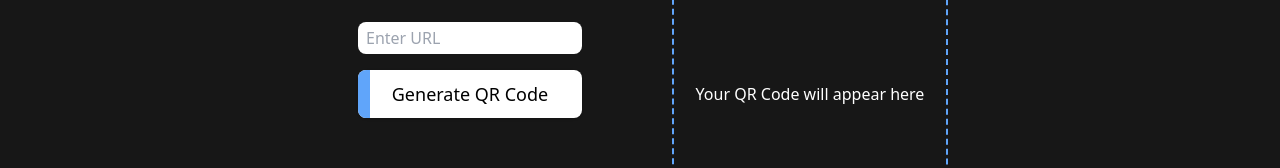
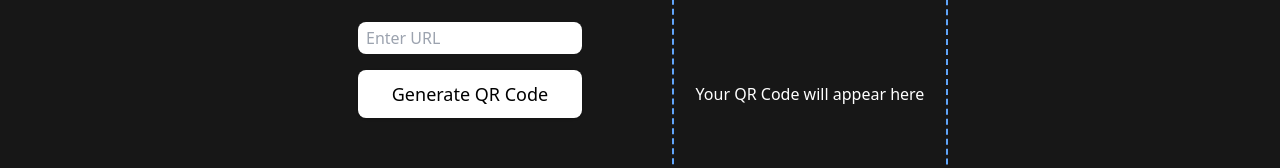
Before and after one commit to brysonbw/qr-code-generator, a React (Vite) app: page / in a window 1280 px wide. Shown: the part 294-462 px from the top of the page. Built offline with nearby package versions, Linux system fonts and the light colour scheme.

Commit message:
edit button styling

```diff
--- a/src/pages/home/Home.tsx
+++ b/src/pages/home/Home.tsx
@@ -49,19 +49,16 @@ function Home() {
                 <button
                   onClick={clearForm}
                   type="button"
-                  className="absolute inset-y-0 right-0 flex items-center pr-3"
+                  className="absolute inset-y-0 right-0 flex items-center lg:pr-3 pr-8"
                 >
                   {url !== '' && <XMarkIcon className="x-5 h-5 text-black" />}
                 </button>
               </div>
               <button
                 type="submit"
-                className="group relative h-12 w-56 overflow-hidden rounded-lg bg-white text-lg shadow mb-4"
+                className="group relative h-12 w-56 font-[500] rounded-lg text-black bg-white text-lg shadow mb-4"
               >
-                <div className="absolute inset-0 w-3 bg-blue-400 transition-all duration-[250ms] ease-out group-hover:w-full" />
-                <span className="relative text-black group-hover:text-white font-[500]">
-                  Generate QR Code
-                </span>
+                Generate QR Code
               </button>
             </form>
           ) : (
```
